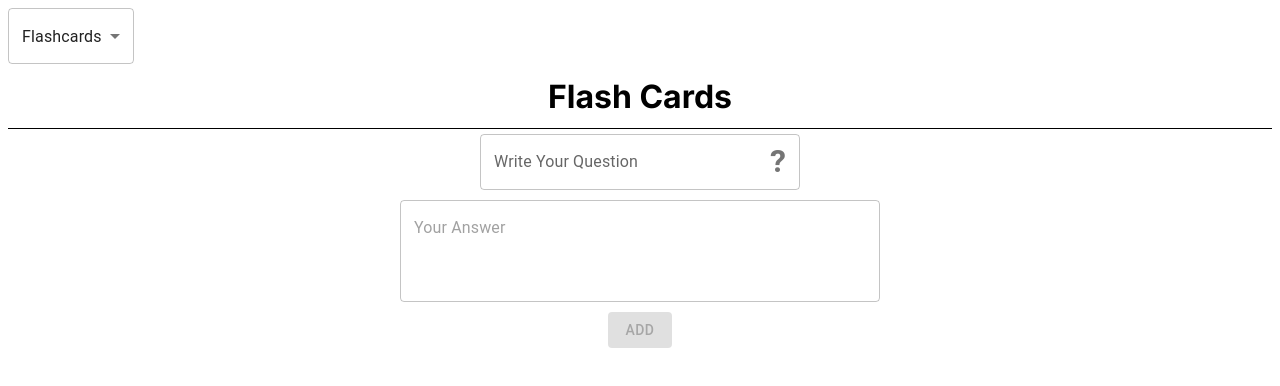
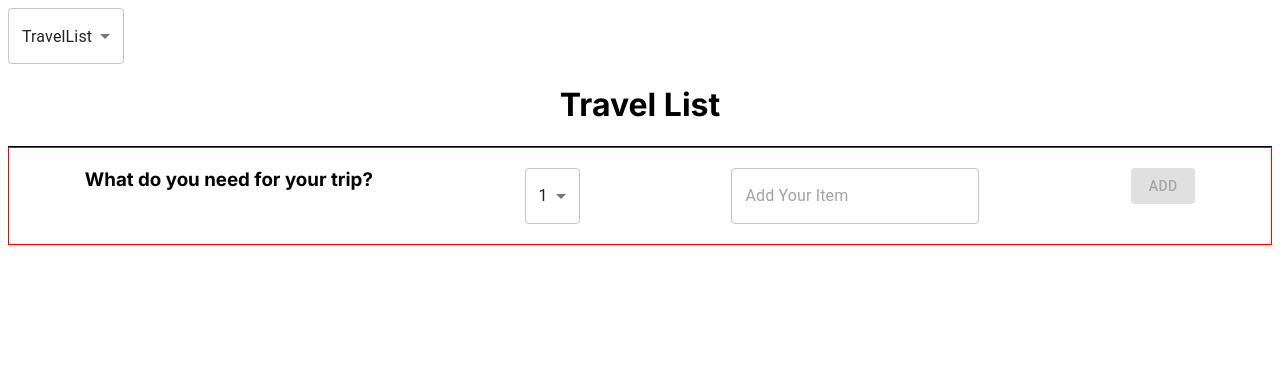
Before and after one commit to balaji1610/react_course, a Next.js app: page / in a window 1280 px wide. Shown: the top 386 px of the page. Built offline with nearby package versions, Linux system fonts and the light colour scheme.

Commit message:
half completed travel list

```diff
--- a/src/app/Dropdown.tsx
+++ b/src/app/Dropdown.tsx
@@ -6,8 +6,9 @@ import NavigationPage from "@/app/Navigation/NavigationPage";
 import Counter from "@/app/Counter/Counter";
 import Flashcards from "@/app/FlashCards/Flashcards";
 import AccordionHome from "./Accordion/AccordionHome";
+import TravelList from "@/app/TravelList/TravelList";
 export default function Dropdown() {
-  const [value, setvalue] = useState("Flashcards");
+  const [value, setvalue] = useState("TravelList");
   const InutTopicsOptions = [
     {
       label: "FoodOrderHomePage",
@@ -31,6 +32,10 @@ export default function Dropdown() {
       label: "Counter",
       value: "Counter",
     },
+    {
+      label: "TravelList",
+      value: "TravelList",
+    },
   ];
   const handleChange = (event: any) => {
     setvalue(event.target.value);
@@ -41,6 +46,7 @@ export default function Dropdown() {
     Counter: <Counter />,
     Flashcards: <Flashcards />,
     AccordionHome: <AccordionHome />,
+    TravelList: <TravelList />,
   };
   return (
     <div>
--- /dev/null
+++ b/src/app/Interface/TravelList.ts
@@ -0,0 +1,6 @@
+export interface TravelListType {
+  id: number;
+  quantity: number;
+  description: string;
+  ispacked: boolean;
+}
--- /dev/null
+++ b/src/app/TravelList/TravelList.tsx
@@ -0,0 +1,22 @@
+import Additem from "@/app/TravelList/components/AddItem";
+export default function TravelList() {
+  const headerStyle = {
+    header: {
+      borderBottom: "1px solid black",
+      textAlign: "center",
+    },
+  };
+  return (
+    <>
+      {" "}
+      <div style={headerStyle.header as React.CSSProperties}>
+        <Header />
+      </div>
+      <Additem />
+    </>
+  );
+}
+
+function Header() {
+  return <h1>Travel List</h1>;
+}
--- /dev/null
+++ b/src/app/TravelList/components/AddItem.tsx
@@ -0,0 +1,84 @@
+import MenuItem from "@mui/material/MenuItem";
+import Select from "@mui/material/Select";
+import TravelListInfo from "@/app/utilities/TravelList";
+import { TravelListType } from "@/app/Interface/TravelList";
+import TextField from "@mui/material/TextField";
+import Button from "@mui/material/Button";
+import OrderList from "@/app/TravelList/components/OrderList";
+import { useState } from "react";
+export default function AddItem() {
+  const [travelLists, setTravelLists] = useState<TravelListType[]>([]);
+  const [singleList, setSingleList] = useState<TravelListType>(TravelListInfo);
+
+  const handleOnchange = (e: any) => {
+    const { name, value } = e.target;
+    setSingleList((prev) => {
+      return { ...prev, [name]: value };
+    });
+  };
+  const AddItemClick = () => {
+    setTravelLists((prev) => {
+      return [...prev, { ...singleList, id: travelLists.length + 1 }];
+    });
+    setSingleList(TravelListInfo);
+  };
+  const addItemStyle = {
+    addItem: {
+      display: "grid",
+      gridTemplateColumns: "auto auto auto auto",
+      justifyContent: "space-around",
+      height: "6rem",
+      alignContent: "center",
+      border: "1px solid red",
+    },
+  };
+
+  const options = Array.from({ length: 20 }, (_, i) => i + 1);
+  return (
+    <>
+      <div style={addItemStyle.addItem}>
+        <div>
+          <h3 style={{ display: "inline" }}>What do you need for your trip?</h3>
+        </div>
+        <div>
+          {" "}
+          <Select
+            value={singleList.quantity}
+            onChange={handleOnchange}
+            name="quantity"
+          >
+            {Array.from({ length: 20 }, (_, i) => i + 1).map((el) => {
+              return (
+                <MenuItem key={el} value={el}>
+                  {el}
+                </MenuItem>
+              );
+            })}
+          </Select>
+        </div>
+        <div>
+          {" "}
+          <TextField
+            name="description"
+            value={singleList.description}
+            placeholder="Add Your Item"
+            onChange={handleOnchange}
+          />
+        </div>
+        <div>
+          {" "}
+          <Button
+            variant="contained"
+            onClick={AddItemClick}
+            disabled={singleList.description.length <= 3}
+          >
+            Add
+          </Button>
+        </div>
+      </div>
+      <div>
+        <OrderList travelLists={travelLists} setTravelLists={setTravelLists} />
+      </div>
+    </>
+  );
+}
--- /dev/null
+++ b/src/app/TravelList/components/OrderList.tsx
@@ -0,0 +1,63 @@
+import { TravelListType } from "@/app/Interface/TravelList";
+import Checkbox from "@mui/material/Checkbox";
+import CancelIcon from "@mui/icons-material/Cancel";
+import React, { Dispatch, SetStateAction } from "react";
+import { json } from "stream/consumers";
+interface OrderListProps {
+  travelLists: TravelListType[];
+  setTravelLists: Dispatch<SetStateAction<TravelListType[]>>;
+}
+export default function OrderList({
+  travelLists,
+  setTravelLists,
+}: OrderListProps) {
+  const OrderListstyle = {
+    list: {
+      display: "inline-flex",
+      flexDirection: "row" as "row",
+      margin: "10px",
+    },
+  };
+
+  const handleChange = (e: any, currentId: number) => {
+    setTravelLists((prev) => {
+      const updated = prev.map((el) => {
+        return el.id == currentId ? { ...el, ispacked: e.target.checked } : el;
+      });
+      return updated;
+    });
+  };
+  const removeItem = (currentId: number) => {
+    setTravelLists((prev) => {
+      const updateremove = prev.filter((el) => el.id != currentId);
+      return updateremove;
+    });
+  };
+  return (
+    <>
+      {travelLists.map((el) => {
+        const { id, quantity, description, ispacked } = el;
+        return (
+          <div key={id} style={OrderListstyle.list}>
+            <div style={{ marginTop: "-7px" }}>
+              {" "}
+              <Checkbox
+                checked={ispacked}
+                onChange={(e) => handleChange(e, id)}
+              />
+            </div>
+            <div>({quantity})-</div>
+            <div>{description}-</div>
+            <div
+              style={{ cursor: "pointer" }}
+              title="Remove"
+              onClick={() => removeItem(id)}
+            >
+              <CancelIcon color="action" />
+            </div>
+          </div>
+        );
+      })}
+    </>
+  );
+}
--- /dev/null
+++ b/src/app/utilities/TravelList.ts
@@ -0,0 +1,3 @@
+const TravelListInfo = { id: 0, quantity: 1, description: "", ispacked: false };
+
+export default TravelListInfo;
```
Also changed, not shown: src/app/Context/RootProvider.tsx (added, +13 -0 lines), src/app/page.tsx (+4 -3 lines).
